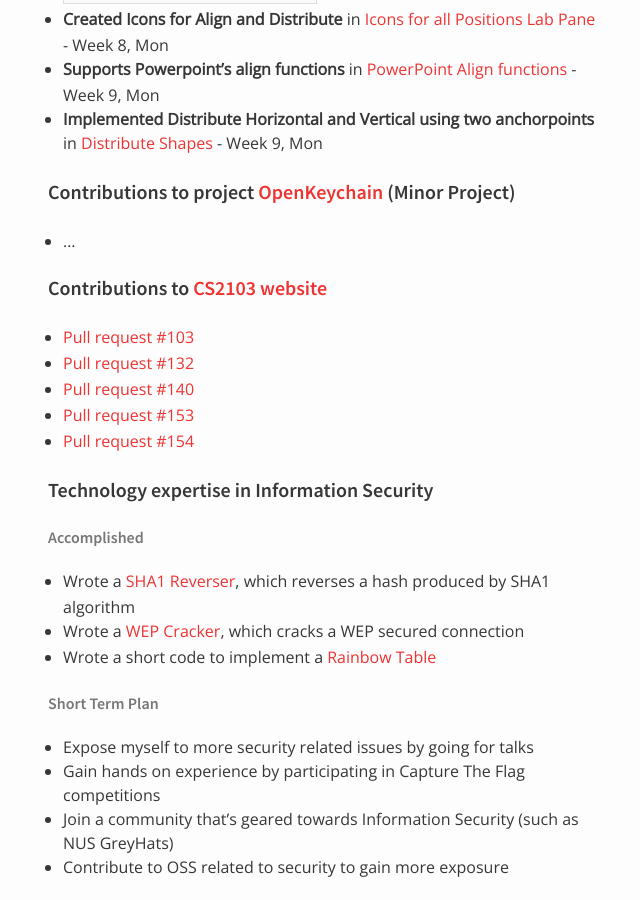
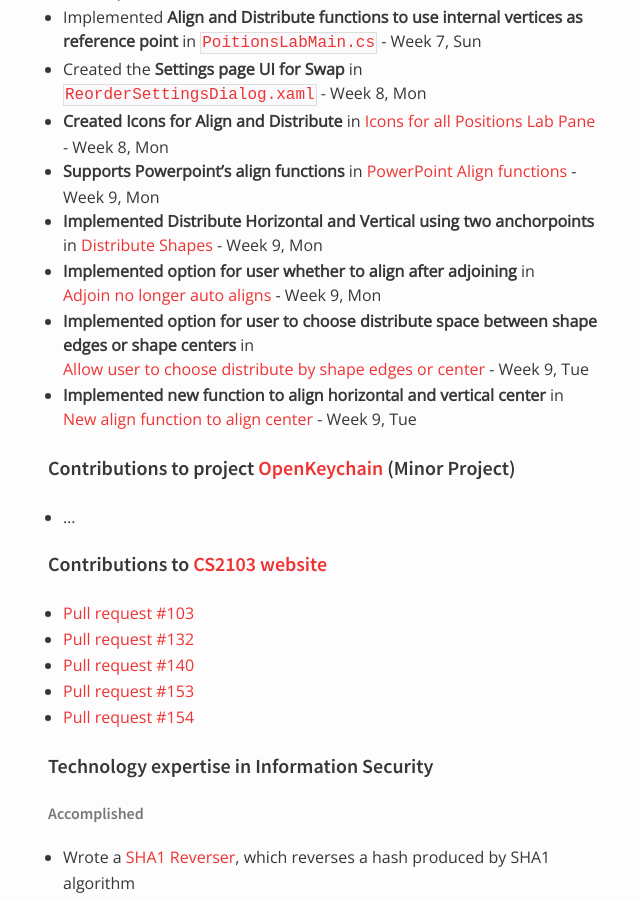
Before and after one commit to nus-oss/cs3281-AY1516S2-website, a Jekyll site: the page built from teams/powerpointlabs.md, in a window 1280 px wide and 900 px high, scrolled down 11789 px. Shown: the whole window, without its empty margins (322-962 px from the left). Built offline with Jekyll 4.4.1, drawn with Linux system fonts in a browser that asks for light colours; some of the changed text lies outside the part shown.

Commit message:
Updated Positions Lab workplan, Victor's contributions

```diff
--- a/teams/powerpointlabs.md
+++ b/teams/powerpointlabs.md
@@ -59,6 +59,9 @@
   * [x] [Swap by Reference Point](https://github.com/nus-fboa2016-PL/PowerPointLabs/issues/25) - Week 8, Thu
   * [x] [Distribute functions by two Reference Point](https://github.com/nus-fboa2016-PL/PowerPointLabs/issues/32) - Week 9, Sun
   * [x] [Implemented Powerpoint's in-built align functions](https://github.com/nus-fboa2016-PL/PowerPointLabs/issues/33) - Week 9, Sun
+  * [x] [Adjoin no longer auto aligns](https://github.com/nus-fboa2016-PL/PowerPointLabs/issues/42) - Week 9, Mon
+  * [x] [Allow user to choose distribute by shape edges or center](https://github.com/nus-fboa2016-PL/PowerPointLabs/issues/44) - Week 9, Tue
+  * [x] [New align function to align center](https://github.com/nus-fboa2016-PL/PowerPointLabs/issues/47) - Week 9, Tue
   * [x] Change LockAxis to be follow same UX behaviour as Rotation - Week 9, Wed
   * [x] Change Rotation and LockAxis to have visual indicator(highlighted) when they are active - Week 9, Wed
   * [x] Add UT for Align - Week 9, Thu
@@ -347,6 +350,9 @@
 * **Created Icons for Align and Distribute** in [Icons for all Positions Lab Pane](https://github.com/nus-fboa2016-PL/PowerPointLabs/issues/28) - Week 8, Mon
 * **Supports Powerpoint's align functions** in [PowerPoint Align functions](https://github.com/nus-fboa2016-PL/PowerPointLabs/issues/33) - Week 9, Mon
 * **Implemented Distribute Horizontal and Vertical using two anchorpoints** in [Distribute Shapes](https://github.com/nus-fboa2016-PL/PowerPointLabs/issues/32) - Week 9, Mon
+* **Implemented option for user whether to align after adjoining** in [Adjoin no longer auto aligns](https://github.com/nus-fboa2016-PL/PowerPointLabs/issues/42) - Week 9, Mon
+* **Implemented option for user to choose distribute space between shape edges or shape centers** in [Allow user to choose distribute by shape edges or center](https://github.com/nus-fboa2016-PL/PowerPointLabs/issues/44) - Week 9, Tue
+* **Implemented new function to align horizontal and vertical center** in [New align function to align center](https://github.com/nus-fboa2016-PL/PowerPointLabs/issues/47) - Week 9, Tue
 
 #### Contributions to project [OpenKeychain](https://www.openkeychain.org/) (Minor Project)
  * ...
```
Also changed, not shown: other parts of teams/powerpointlabs.md (+1 -1 lines).
